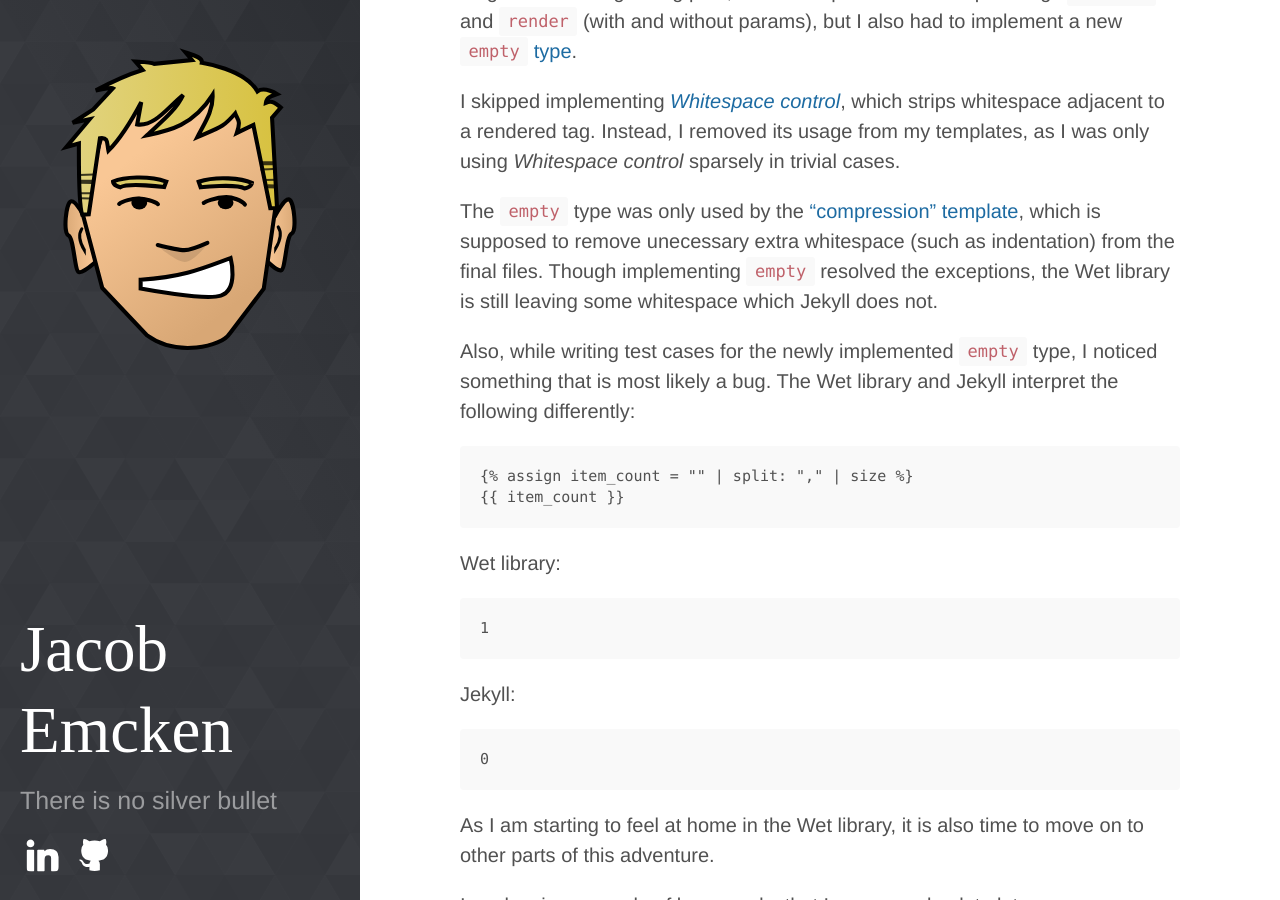
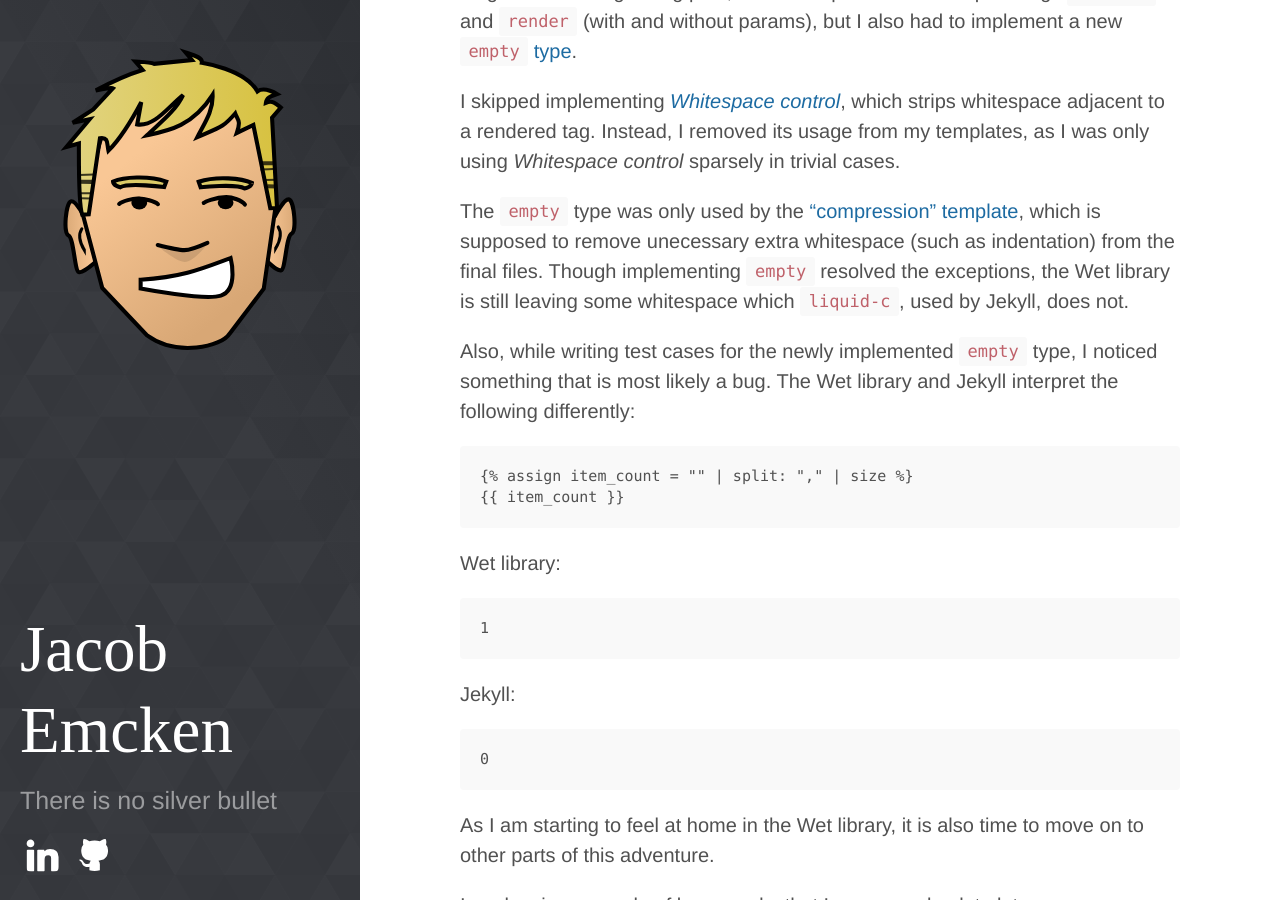
Before and after one commit to jacobemcken/jacobemcken.github.io, a Jekyll site: the page built from _posts/2025-01-06-getting-my-feet-wet-with-liquid-template.md, in a window 1280 px wide and 900 px high, scrolled down 4272 px. Built offline with Jekyll 4.4.1, drawn with Linux system fonts in a browser that asks for light colours; comment, search, counter and statistics services are not loaded.

Commit message:
Highlight external Liquid template dep in old post
It was a bit misleading to reference Jekyll when it was actually
c-liquid

```diff
--- a/_posts/2025-01-06-getting-my-feet-wet-with-liquid-template.md
+++ b/_posts/2025-01-06-getting-my-feet-wet-with-liquid-template.md
@@ -188,7 +188,7 @@ as I was only using *Whitespace control* sparsely in trivial cases.
 The `empty` type was only used by the ["compression" template][11],
 which is supposed to remove unecessary extra whitespace (such as indentation) from the final files.
 Though implementing `empty` resolved the exceptions,
-the Wet library is still leaving some whitespace which Jekyll does not.
+the Wet library is still leaving some whitespace which [`liquid-c`][14], used by Jekyll, does not.
 
 Also, while writing test cases for the newly implemented `empty` type,
 I noticed something that is most likely a bug.
```
Also changed, not shown: other parts of _posts/2025-01-06-getting-my-feet-wet-with-liquid-template.md (+1 -0 lines).
